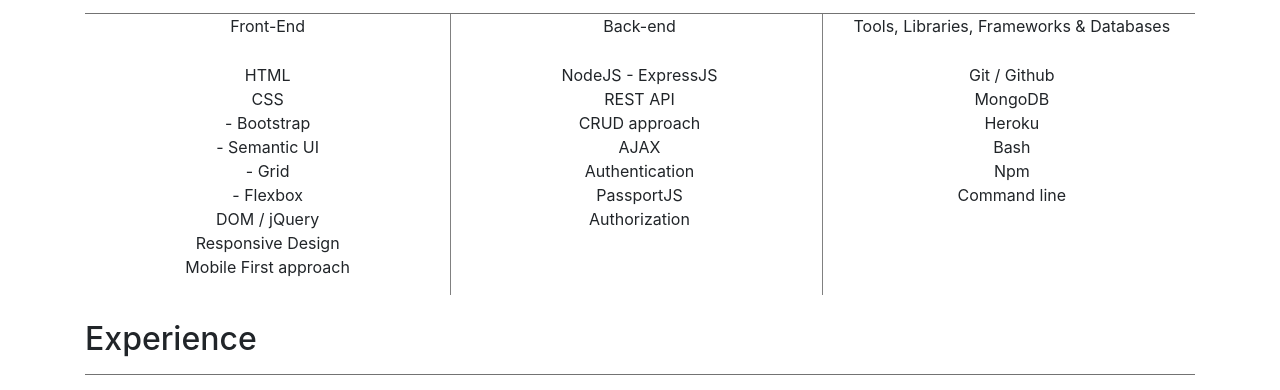
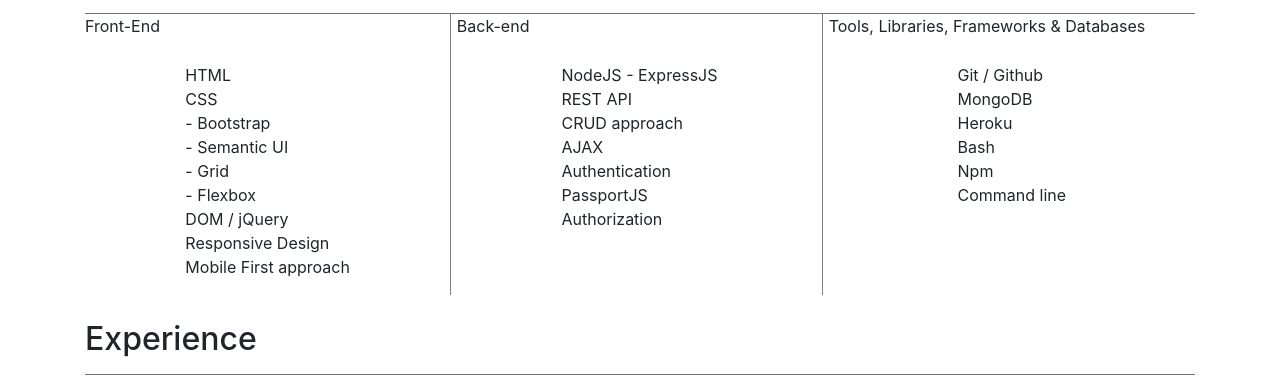
Before and after one commit to GuzlejM/Resume, a website: page index.html in a window 1280 px wide. Shown: the part 387-777 px from the top of the page. Drawn offline with nearby package versions, Linux system fonts and the light colour scheme.

Commit message:
Desktop text aling left

```diff
--- a/public/style.css
+++ b/public/style.css
@@ -62,7 +62,7 @@
   }
 
   .skillsDiv>div {
-    text-align: center;
+    text-align: left;
     width: 33%;
   }
 
@@ -70,8 +70,4 @@
     width: 50%;
     margin-top: 3%;
   }
-
-  .skillsDiv>div {
-    text-align: center;
-  }
 }
```
